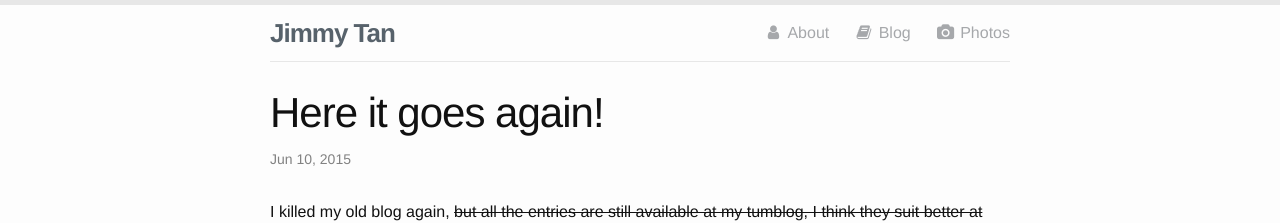
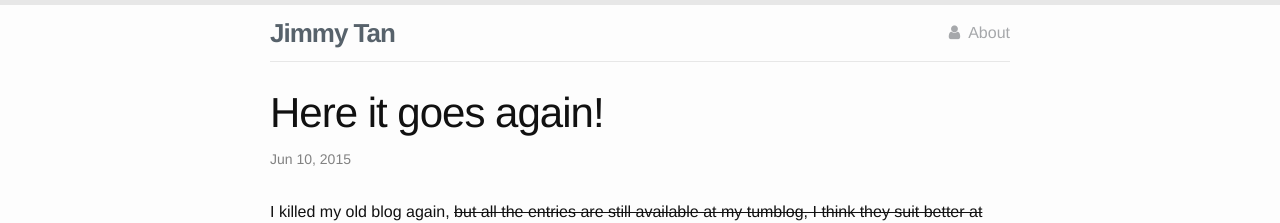
Before and after one commit to jimtkm/jimtkm.github.io, a Jekyll site: the page built from _posts/2015-06-10-here-it-goes-again.markdown, in a window 1280 px wide. Shown: the top 223 px of the page. Built offline with Jekyll 4.4.1, drawn with Linux system fonts in a browser that asks for light colours; nearby versions of some CDN libraries.

Commit message:
blog and photos not ready yet

```diff
--- a/_includes/header.html
+++ b/_includes/header.html
@@ -15,8 +15,8 @@
 
       <div class="trigger">
         <a class="page-link" href="{{ "/about/" | prepend: site.baseurl }}"><i class="fa fa-user fa-fw"></i> About</a>
-	<a class="page-link" href="{{ "/blog/" | prepend: site.baseurl }}"><i class="fa fa-book fa-fw"></i> Blog</a>
-	<a class="page-link" href="{{ "/photos/" | prepend: site.baseurl }}"><i class="fa fa-camera fa-fw"></i> Photos</a>
+	<!--<a class="page-link" href="{{ "/blog/" | prepend: site.baseurl }}"><i class="fa fa-book fa-fw"></i> Blog</a>
+	<a class="page-link" href="{{ "/photos/" | prepend: site.baseurl }}"><i class="fa fa-camera fa-fw"></i> Photos</a>-->
       </div>
     </nav>
 
```
